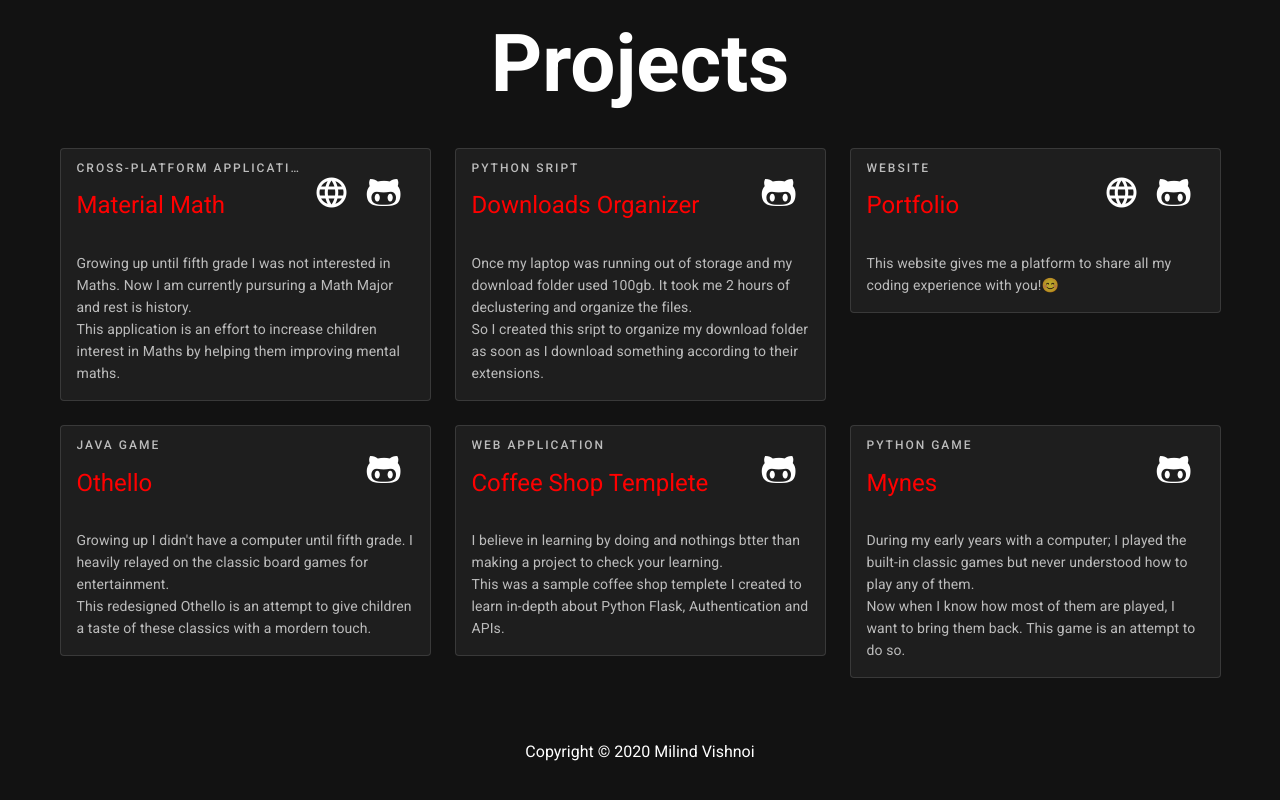
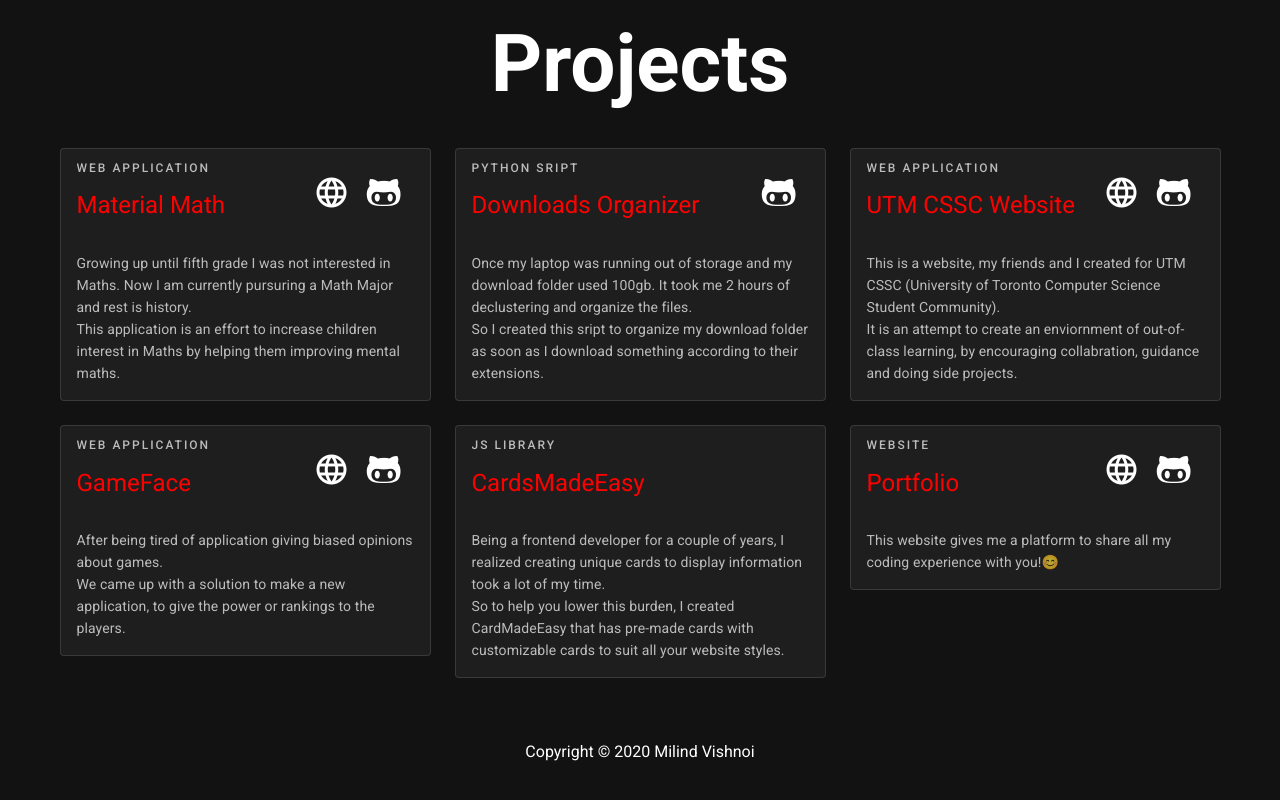
Before and after one commit to milindvishnoi/my-personal-website, a Vue app: page / in a window 1280 px wide. Shown: the part 1590-2390 px from the top of the page. Built offline with nearby package versions, Linux system fonts and the light colour scheme; what vue-typed-js would draw is missing.

Commit message:
Updated the projects section

```diff
--- a/src/components/AppCard.vue
+++ b/src/components/AppCard.vue
@@ -9,21 +9,20 @@
         <v-list-item-title class="headline mb-1" style="color:red;">{{ projectName }}</v-list-item-title>
       </v-list-item-content>
       <v-card-actions>
-        <v-btn v-if="web" :href="website" icon large>
+        <v-btn v-if="website" :href="website" icon large>
           <v-icon large>mdi-web</v-icon>
         </v-btn>
-        <v-btn icon large :href="github">
+        <v-btn v-if="github" icon large :href="github">
           <v-icon large>fab fa-github-alt</v-icon>
         </v-btn>
       </v-card-actions>
     </v-list-item>
     <v-card-text
       :color="getDarkMode ? 'white' : 'black'"
-      :class="{'second-sentence': isdescriptionTwo}"
+      class="second-sentence"
     >{{ descriptionOne }}</v-card-text>
     <v-card-text
       :color="getDarkMode ? 'white' : 'black'"
-      v-if="isdescriptionTwo"
       class="pt-0"
     >{{ descriptionTwo }}</v-card-text>
   </v-card>
@@ -40,12 +39,6 @@ export default {
     github: String
   },
   computed: {
-    web() {
-      return this.website > "";
-    },
-    isdescriptionTwo() {
-      return this.descriptionTwo > "";
-    },
     getDarkMode() {
       return this.$vuetify.theme.dark;
     }
--- a/src/data.js
+++ b/src/data.js
@@ -4,7 +4,7 @@ const describeMeArray = ["Software Developer.",
 
 const projects = [
                   {
-                    desc: "Cross-Platform Application",
+                    desc: "Web Application",
                     projectName: "Material Math",
                     descriptionOne:
                       "Growing up until fifth grade I was not interested in Maths. Now I am currently pursuring a Math Major and rest is history.",
@@ -23,6 +23,34 @@ const projects = [
                     github: "https://github.com/milindvishnoi/Download-Folder-Organizer"
                   },
                   {
+                    desc: "Web Application",
+                    projectName: "UTM CSSC Website",
+                    descriptionOne:
+                      "This is a website, my friends and I created for UTM CSSC (University of Toronto Computer Science Student Community).",
+                    descriptionTwo:
+                      "It is an attempt to create an enviornment of out-of-class learning, by encouraging collabration, guidance and doing side projects.",
+                    github: "https://github.com/utm-cssc/website",
+                    website: "https://cssc.utm.utoronto.ca/"
+                  },
+                  {
+                    desc: "Web Application",
+                    projectName: "GameFace",
+                    descriptionOne:
+                      "After being tired of application giving biased opinions about games.",
+                    descriptionTwo:
+                      "We came up with a solution to make a new application, to give the power or rankings to the players.",
+                    github: "https://github.com/milindvishnoi/GameFace",
+                    website: "https://evening-cove-91552.herokuapp.com/"
+                  },
+                  {
+                    desc: "JS Library",
+                    projectName: "CardsMadeEasy",
+                    descriptionOne:
+                      "Being a frontend developer for a couple of years, I realized creating unique cards to display information took a lot of my time.",
+                    descriptionTwo:
+                      "So to help you lower this burden, I created CardMadeEasy that has pre-made cards with customizable cards to suit all your website styles.",
+                  },
+                  {
                     desc: "Website",
                     projectName: "Portfolio",
                     descriptionOne: "",
@@ -30,34 +58,6 @@ const projects = [
                       "This website gives me a platform to share all my coding experience with you!😊",
                     website: "https://heuristic-chandrasekhar-bcc3f0.netlify.app",
                     github: "https://github.com/milindvishnoi/personal-website"
-                  },
-                  {
-                    desc: "Java Game",
-                    projectName: "Othello",
-                    descriptionOne:
-                      "Growing up I didn't have a computer until fifth grade. I heavily relayed on the classic board games for entertainment.",
-                    descriptionTwo:
-                      "This redesigned Othello is an attempt to give children a taste of these classics with a mordern touch.",
-                    github: "https://github.com/milindvishnoi/Othello-Game"
-                  },
-                  {
-                    desc: "Web Application",
-                    projectName: "Coffee Shop Templete",
-                    descriptionOne:
-                      "I believe in learning by doing and nothings btter than making a project to check your learning.",
-                    descriptionTwo:
-                      "This was a sample coffee shop templete I created to learn in-depth about Python Flask, Authentication and APIs.",
-                    github:
-                      "https://github.com/milindvishnoi/CoffeeShop-MultipleRoleAuthorizationAPI"
-                  },
-                  {
-                    desc: "Python Game",
-                    projectName: "Mynes",
-                    descriptionOne:
-                      "During my early years with a computer; I played the built-in classic games but never understood how to play any of them.",
-                    descriptionTwo:
-                      "Now when I know how most of them are played, I want to bring them back. This game is an attempt to do so.",
-                    github: "https://github.com/milindvishnoi/Mynes"
                   }
                 ]
 
```
